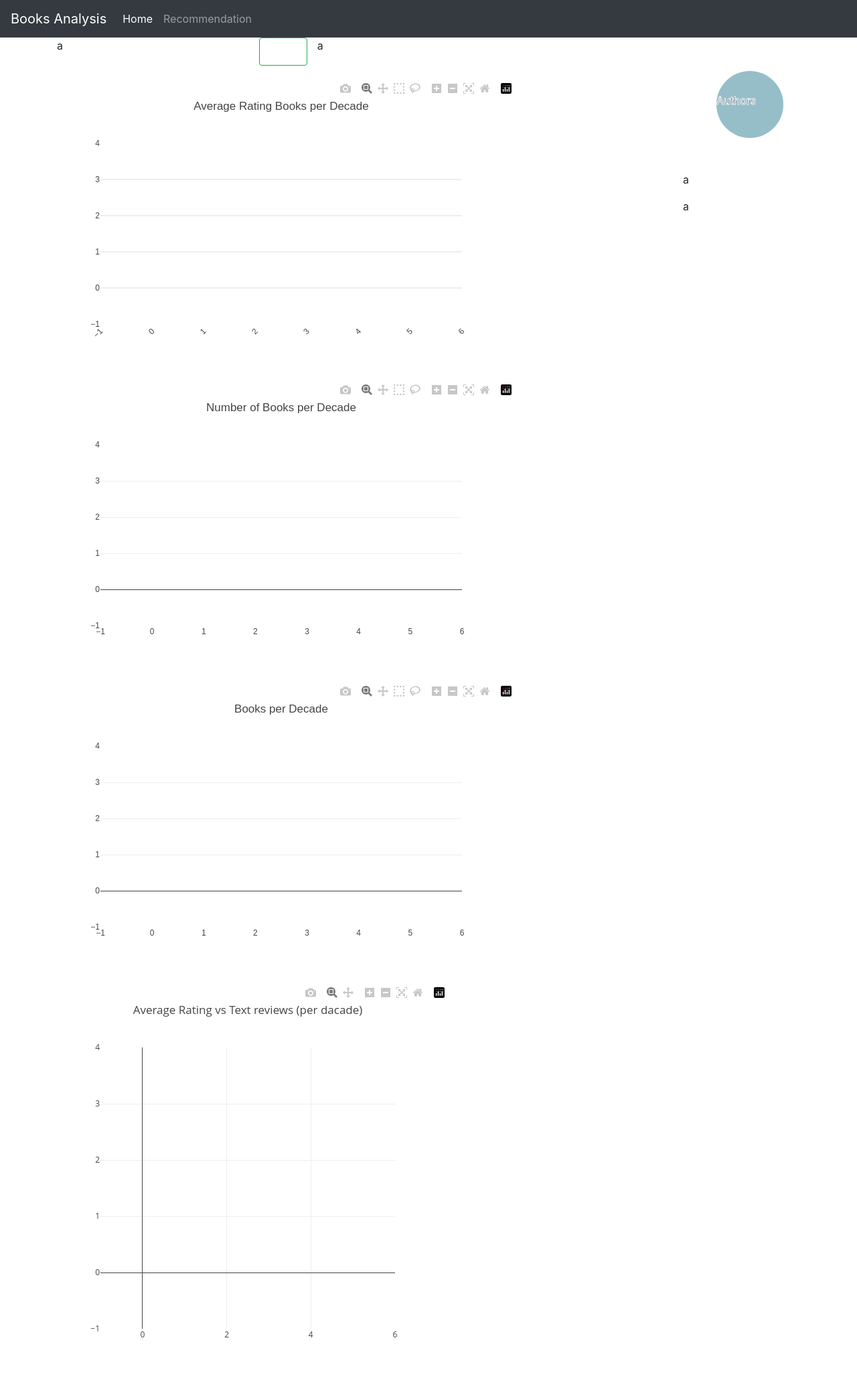
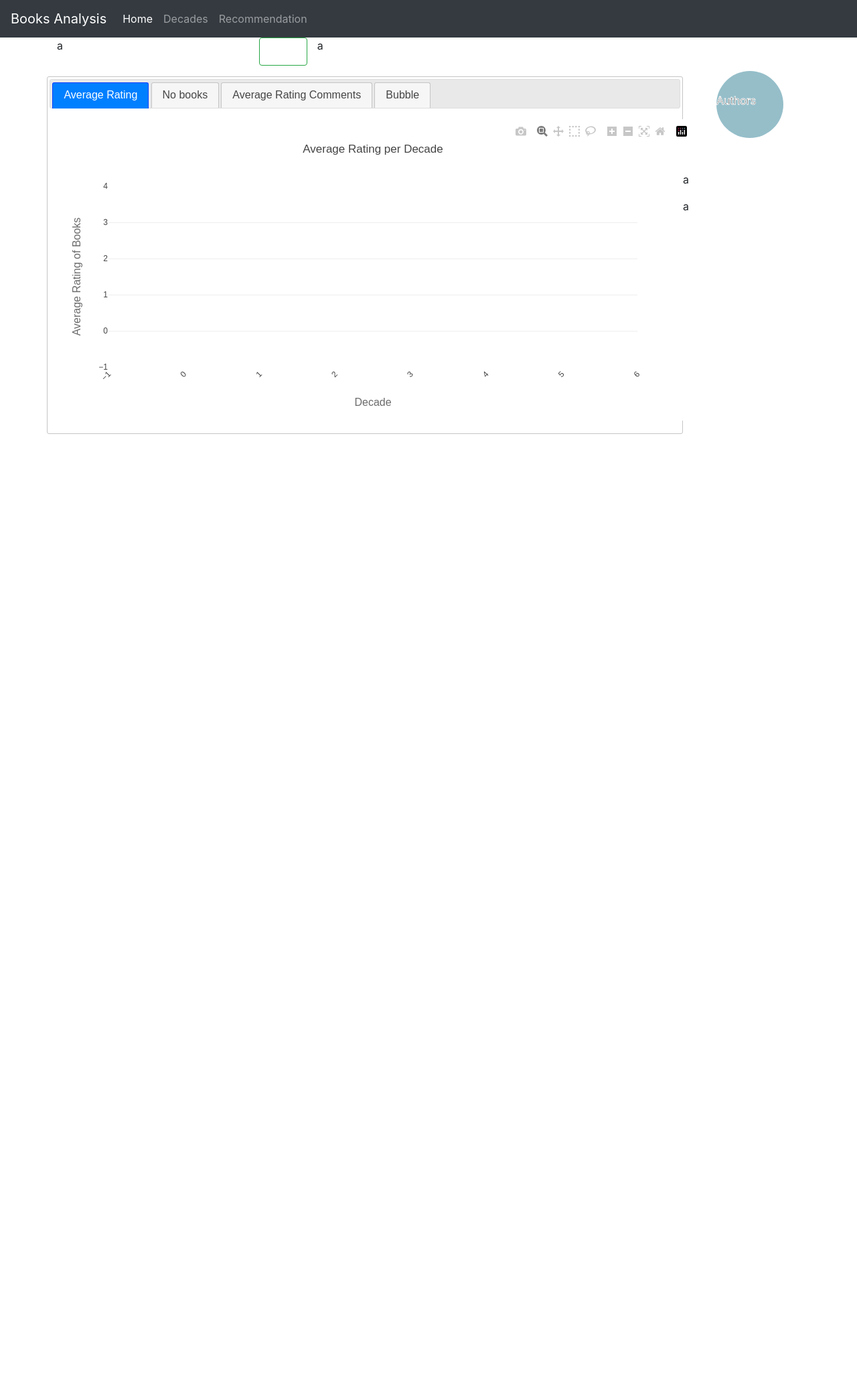
Before and after one commit to palolo02/Books_Analysis, a Flask app: page / in a window 1280 px wide. Shown: the whole page at 67% size. After the commit the page ends 648 px from the top, so only its background shows below. Run offline with Flask 2, Linux system fonts and the light colour scheme; data that the repository does not hold is empty; some libraries are stand-ins or nearby versions.

Commit message:
Decades html and tabs in index

```diff
--- a/app.py
+++ b/app.py
@@ -20,7 +20,7 @@ import booksDB
 app = Flask(__name__)
 
 url = f'mongodb://localhost:27017/books_db'
-if(True):
+if(False):
     booksDB.addDecade()
 
 #################################################
@@ -30,6 +30,12 @@ if(True):
 def home():
     print("======================================")
     return render_template("index.html")
+
+
+@app.route("/decades")
+def decades():
+    return render_template("decades.html")
+
 
 @app.route("/api/v1/books", methods=["GET"])
 def get_books():
--- a/static/css/decade.css
+++ b/static/css/decade.css
@@ -10,3 +10,7 @@
 .bar {
     fill: #8D739D;
 }
+
+.bartext-inside{
+    fill:white;
+}
--- a/static/js/decade.js
+++ b/static/js/decade.js
@@ -10,18 +10,18 @@ d3.json("/api/v1/books/decade").then((incomingData) =>{
             var enableClass = true;
 
         var item = carousel.append("div").classed("carousel-item",true).classed("active",enableClass);
-        item.append("h3").text(decade[0]["decade"]);
+        item.append("h3").text("Decade: " + decade[0]["decade"]);
 
         // Get the container to append div for books
         decade.forEach(book => {
             var div = item.append("div").classed("book",true)
-            div.append("h4").text("Title: " + book.title);
-            div.append("span").text("Author: " + book.authors);
-            div.append("span").text("Rating: " + book.average_rating);
-            div.append("span").text("Rates: " + book.ratings_count);
+            div.append("h4").text(book.title);
+            div.append("span").text("Author(s): " + book.authors);
+            div.append("span").text(" | Avg Rating: " + book.average_rating);
+            div.append("span").text(" | Rating Count: " + book.ratings_count);
         });
 
     });
 
 
-})
+});
--- a/static/js/timelineRating.js
+++ b/static/js/timelineRating.js
@@ -8,11 +8,13 @@ d3.json("/api/v1/books/timeline/avgRating").then((incomingData) =>{
     var booksAxis = books.map(b => b["books"]);
     var avgRatingAxis = books.map(b => b["avgRating"]);
     var avgRatingCountAxis = books.map(b => b["avgRatingCount"]);
+    var titles = books.map(b => b["title"]);
 
     //render(books);
     plot(decadesAxis, avgRatingAxis);
     plotNoBooks(decadesAxis, booksAxis);
     plotRatingCount(decadesAxis, avgRatingCountAxis);
+    $("#tabs").tabs();
 })
 
 d3.json("api/v1/books/decade/2010").then((incomingData) =>{
@@ -41,6 +43,7 @@ d3.json("api/v1/books/decade/2010").then((incomingData) =>{
       };
 
       Plotly.newPlot('bubble', data, layout);
+
 });
 
 
@@ -128,32 +131,40 @@ function plot(decadesAxis, avgRatingAxis){
     x: decadesAxis,
     y: avgRatingAxis,
     type: 'bar',
-        //text: ['4.17 below the mean', '4.17 below the mean', '0.17 below the mean', '0.17 below the mean', '0.83 above the mean', '7.83 above the mean'],
+    hoverinfo: 'none',
+    text: avgRatingAxis.map(String),
+    textposition: 'outside',
     marker: {
-          color: 'rgb(142,124,195)'
+      color: 'rgb(142,124,195)',
+      opacity: 0.8,
     }
   };
 
   var data = [trace1];
 
   var layout = {
-        title: 'Average Rating Books per Decade',
+    title: 'Average Rating per Decade',
     font:{
       family: 'Raleway, sans-serif'
-        }
-        ,
+    },
     showlegend: false,
     xaxis: {
         range: decadesAxis,
-            tickangle: -45
+        tickangle: -45,
+        title: 'Decade',
+        titlefont: {
+          size: 16,
+          color: 'rgb(107, 107, 107)'
+        }
     },
     yaxis: {
       zeroline: false,
-          autorange: true,
-          gridwidth: 2
+      title: 'Average Rating of Books',
+        titlefont: {
+          size: 16,
+          color: 'rgb(107, 107, 107)'
         },
-        bargap :0.05
-
+    }
   };
 
       Plotly.newPlot('avgRating', data, layout);
@@ -161,14 +172,17 @@ function plot(decadesAxis, avgRatingAxis){
 
 function plotNoBooks(decadesAxis, booksAxis){
 
-
+    booksAxisStr = booksAxis.map((b) => b.toString().replace(/\B(?=(\d{3})+(?!\d))/g, ","));
     var trace1 = {
         x: decadesAxis,
         y: booksAxis,
         type: 'bar',
-        //text: ['4.17 below the mean', '4.17 below the mean', '0.17 below the mean', '0.17 below the mean', '0.83 above the mean', '7.83 above the mean'],
+        hoverinfo: 'none',
+        text: booksAxisStr.map(String),
+        textposition: 'outside',
         marker: {
-          color: 'rgb(142,124,195)'
+          color: 'rgb(142,124,195)',
+          opacity: 0.8,
         }
       };
 
@@ -178,18 +192,25 @@ function plotNoBooks(decadesAxis, booksAxis){
         title: 'Number of Books per Decade',
         font:{
           family: 'Raleway, sans-serif'
-        }
-        /*,
+        },
         showlegend: false,
         xaxis: {
-          tickangle: -45
+            range: decadesAxis,
+            tickangle: -45,
+            title: 'Decade',
+            titlefont: {
+              size: 16,
+              color: 'rgb(107, 107, 107)'
+            }
         },
         yaxis: {
           zeroline: false,
-          gridwidth: 2
+          title: 'Average Number of Books',
+            titlefont: {
+              size: 16,
+              color: 'rgb(107, 107, 107)'
+            },
         }
-        //bargap :0.05
-        */
       };
 
       Plotly.newPlot('noBooks', data, layout);
@@ -197,35 +218,46 @@ function plotNoBooks(decadesAxis, booksAxis){
 
 function plotRatingCount(decadesAxis, booksAxis){
 
+  booksAxis = booksAxis.map((b) => (Math.round((b + Number.EPSILON) * 100) / 100).toString().replace(/\B(?=(\d{3})+(?!\d))/g, ","));
 
     var trace1 = {
         x: decadesAxis,
         y: booksAxis,
         type: 'bar',
-        //text: ['4.17 below the mean', '4.17 below the mean', '0.17 below the mean', '0.17 below the mean', '0.83 above the mean', '7.83 above the mean'],
+        hoverinfo: 'none',
+        text: booksAxis.map(String),
+        textposition: 'outside',
         marker: {
-          color: 'rgb(142,124,195)'
+          color: 'rgb(142,124,195)',
+          opacity: 0.8,
         }
       };
 
       var data = [trace1];
 
       var layout = {
-        title: 'Books per Decade',
+        title: 'Rating Comments per Decade',
         font:{
           family: 'Raleway, sans-serif'
-        }
-        /*,
+        },
         showlegend: false,
         xaxis: {
-          tickangle: -45
+            range: decadesAxis,
+            tickangle: -45,
+            title: 'Decade',
+            titlefont: {
+              size: 16,
+              color: 'rgb(107, 107, 107)'
+            }
         },
         yaxis: {
           zeroline: false,
-          gridwidth: 2
+          title: 'Number of Rating Comments',
+            titlefont: {
+              size: 16,
+              color: 'rgb(107, 107, 107)'
+            },
         }
-        //bargap :0.05
-        */
       };
 
       Plotly.newPlot('avgRatingCount', data, layout);
--- a/templates/index.html
+++ b/templates/index.html
@@ -9,6 +9,10 @@
         <script src="https://cdnjs.cloudflare.com/ajax/libs/d3/5.9.7/d3.min.js"></script>
         <script src="https://cdn.plot.ly/plotly-latest.min.js"></script>
         <!-- <link rel="stylesheet" type="text/css" href="/static/css/bootstrap.css" />-->
+        <script src="https://code.jquery.com/jquery-1.12.4.js"></script>
+        <script src="https://code.jquery.com/ui/1.12.1/jquery-ui.js"></script>
+        <link rel="stylesheet" href="//code.jquery.com/ui/1.12.1/themes/base/jquery-ui.css">
+
         <link rel="stylesheet" type="text/css" href="/static/css/decade.css" />
     </head>
     <body>
@@ -22,6 +26,9 @@
                   <ul class="navbar-nav mr-auto">
                     <li class="nav-item active">
                       <a class="nav-link" href="#">Home <span class="sr-only">(current)</span></a>
+                    </li>
+                    <li class="nav-item">
+                        <a class="nav-link" href="/decades">Decades</a>
                       </li>
                     <li class="nav-item">
                       <a class="nav-link" href="#">Recommendation</a>
@@ -42,14 +49,12 @@
                         </div>
                         <!-- Top 100 per num pages vs rating -->
                         <div class="col-4-fluid">
-
                             <div class="card border-success mb-3" >
                                 <div class="card-body">
                                   <!-- <h4 class="card-title">Success card title</h4>                                   -->
                                   <div class = "container-fluid" id ="books_pages"></div>
                                 </div>
                               </div>
-
                         </div>
                         <!-- Top 100 Authors -->
                         <div class="col-2">
@@ -58,17 +63,25 @@
                     </div>
                     <!-- Timeline-->
                     <div class="row">
+                        <div id="tabs" class="col-12">
+                            <ul>
+                                <li><a href="#avgRating">Average Rating</a></li>
+                                <li><a href="#noBooks">No books</a></li>
+                                <li><a href="#avgRatingCount">Average Rating Comments</a></li>
+                                <li><a href="#bubble">Bubble</a></li>
+                            </ul>
                             <!-- Avg Rating per decade-->
-                        <div id="avgRating">
+                            <div id="avgRating" class="row">
                             </div>
                             <!-- Number Books per decade-->
-                        <div id="noBooks">
+                            <div id="noBooks" class="row">
                             </div>
                             <!-- Avg Rating per decade-->
-                        <div id="avgRatingCount">
+                            <div id="avgRatingCount" class="row">
                             </div>
                             <!-- Avg Rating per decade-->
-                        <div id="bubble">
+                            <div id="bubble" class="row">
+                            </div>
                         </div>
                     </div>
                     <div id="timeline" class="row">
@@ -107,7 +120,7 @@
             </div>
         </div>
         <script src="/static/js/app.js"></script>
-        <script src="/static/js/decade.js"></script>
         <script src="/static/js/timelineRating.js"></script>
+        <!--<script src="/static/js/decade.js"></script>-->
     </body>
 </html>
```
Also changed, not shown: templates/decades.html (added, +64 -0 lines). Lines whose indentation alone changed are shown as unchanged.
